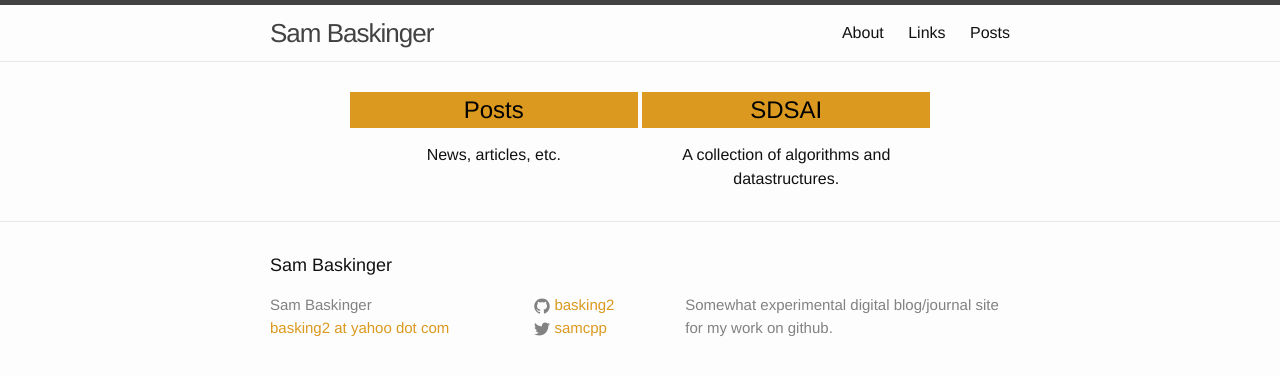
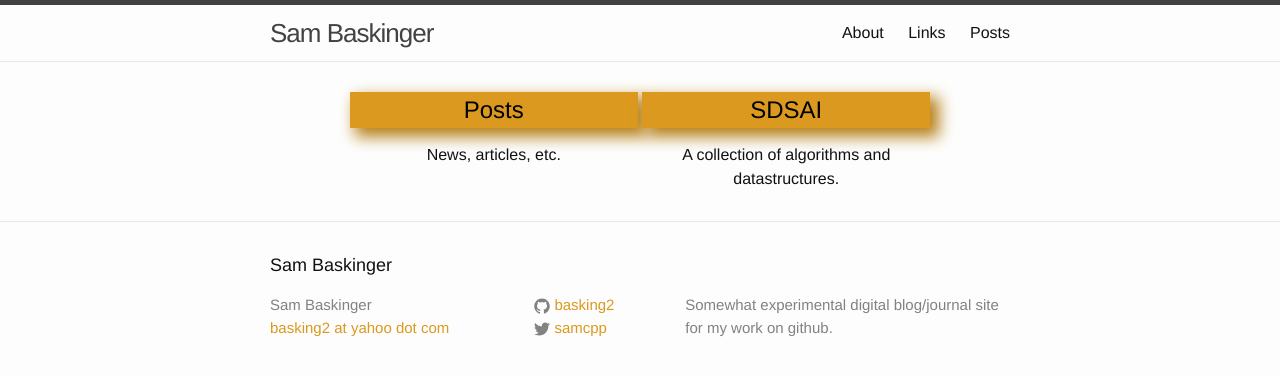
Before and after one commit to basking2/basking2.github.io, a Jekyll site: the page built from index.html, in a window 1280 px wide. Shown: the top 376 px of the page. Built offline with Jekyll 4.4.1, drawn with Linux system fonts in a browser that asks for light colours.

Commit message:
_tile.scss: Pretty drop shadows.

```diff
--- a/_sass/_tile.scss
+++ b/_sass/_tile.scss
@@ -12,6 +12,7 @@
 .tile {
     h1, h2, h3, h4, h5, h6 {
         background-color: $brand-color;
+	box-shadow: 7px 7px 15px 2px darken($brand-color, 8%) ;
     }
 
     a:link, a:hover, a:visited, a:active {
```
